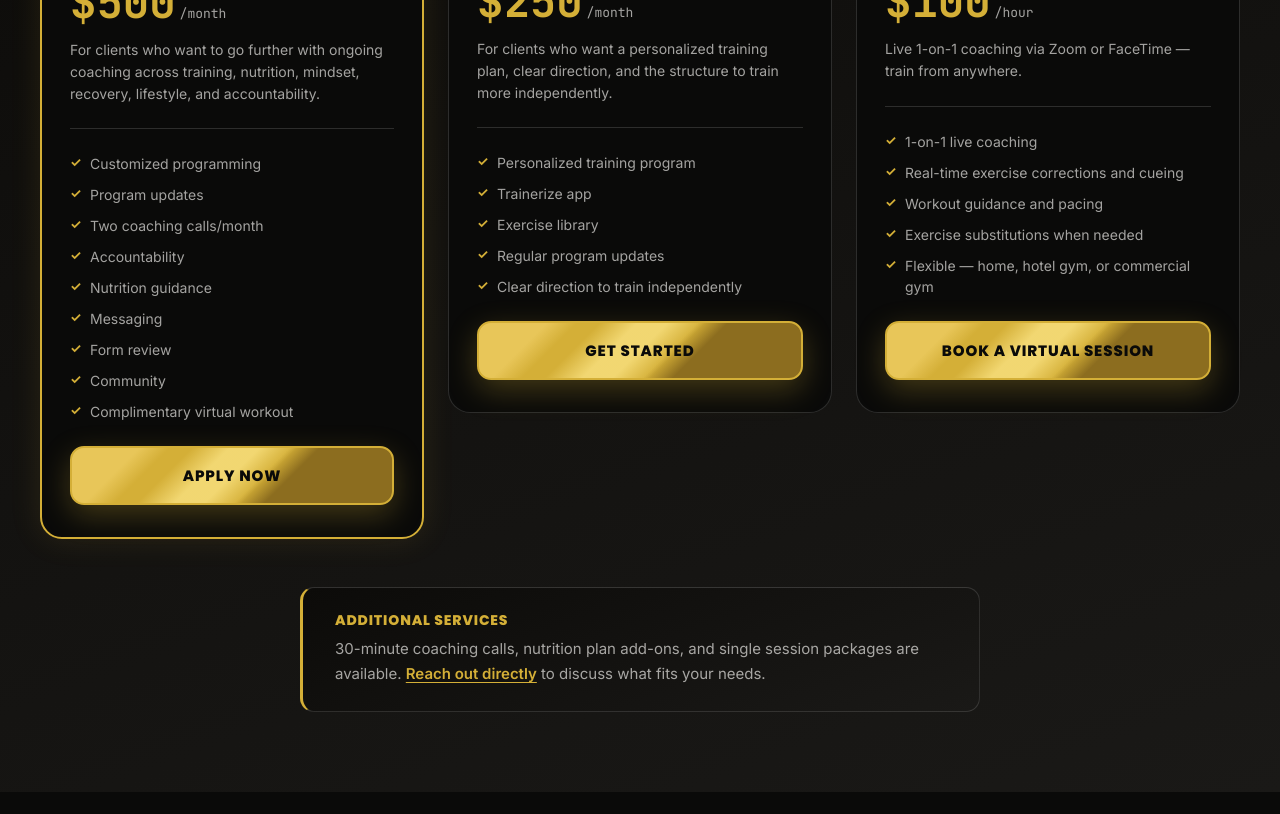
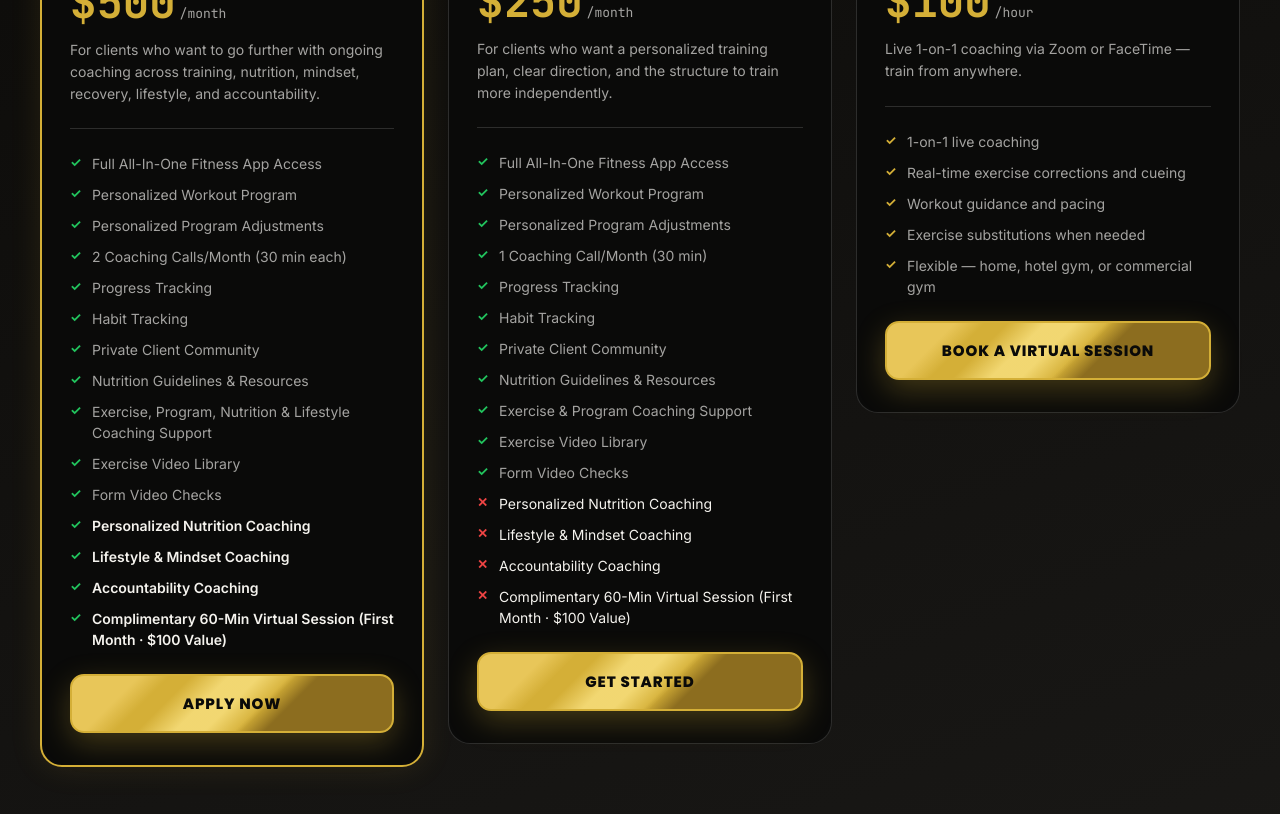
Before and after one commit to bhaddish123/aio-fitness, a React (Vite) app in the folder frontend/: page /coaching in a window 1280 px wide. Shown: the part 720-1534 px from the top of the page. Built offline with nearby package versions, Linux system fonts and the light colour scheme; no server answers; a web font is replaced by a local one.

Commit message:
Coaching page checklist update

```diff
--- a/frontend/src/pages/OnlineCoaching.jsx
+++ b/frontend/src/pages/OnlineCoaching.jsx
@@ -23,15 +23,21 @@ const TIERS = [
     per: '/month',
     tagline: 'For clients who want to go further with ongoing coaching across training, nutrition, mindset, recovery, lifestyle, and accountability.',
     includes: [
-      'Customized programming',
-      'Program updates',
-      'Two coaching calls/month',
-      'Accountability',
-      'Nutrition guidance',
-      'Messaging',
-      'Form review',
-      'Community',
-      'Complimentary virtual workout',
+      { text: 'Full All-In-One Fitness App Access',                            yes: true },
+      { text: 'Personalized Workout Program',                                  yes: true },
+      { text: 'Personalized Program Adjustments',                              yes: true },
+      { text: '2 Coaching Calls/Month (30 min each)',                          yes: true },
+      { text: 'Progress Tracking',                                             yes: true },
+      { text: 'Habit Tracking',                                                yes: true },
+      { text: 'Private Client Community',                                      yes: true },
+      { text: 'Nutrition Guidelines & Resources',                              yes: true },
+      { text: 'Exercise, Program, Nutrition & Lifestyle Coaching Support',     yes: true },
+      { text: 'Exercise Video Library',                                        yes: true },
+      { text: 'Form Video Checks',                                             yes: true },
+      { text: 'Personalized Nutrition Coaching',                               yes: true, exclusive: true },
+      { text: 'Lifestyle & Mindset Coaching',                                  yes: true, exclusive: true },
+      { text: 'Accountability Coaching',                                       yes: true, exclusive: true },
+      { text: 'Complimentary 60-Min Virtual Session (First Month · $100 Value)', yes: true, exclusive: true },
     ],
     bonus: null,
     cta: 'Apply Now',
@@ -46,11 +52,21 @@ const TIERS = [
     per: '/month',
     tagline: 'For clients who want a personalized training plan, clear direction, and the structure to train more independently.',
     includes: [
-      'Personalized training program',
-      'Trainerize app',
-      'Exercise library',
-      'Regular program updates',
-      'Clear direction to train independently',
+      { text: 'Full All-In-One Fitness App Access',                            yes: true },
+      { text: 'Personalized Workout Program',                                  yes: true },
+      { text: 'Personalized Program Adjustments',                              yes: true },
+      { text: '1 Coaching Call/Month (30 min)',                                yes: true },
+      { text: 'Progress Tracking',                                             yes: true },
+      { text: 'Habit Tracking',                                                yes: true },
+      { text: 'Private Client Community',                                      yes: true },
+      { text: 'Nutrition Guidelines & Resources',                              yes: true },
+      { text: 'Exercise & Program Coaching Support',                           yes: true },
+      { text: 'Exercise Video Library',                                        yes: true },
+      { text: 'Form Video Checks',                                             yes: true },
+      { text: 'Personalized Nutrition Coaching',                               yes: false },
+      { text: 'Lifestyle & Mindset Coaching',                                  yes: false },
+      { text: 'Accountability Coaching',                                       yes: false },
+      { text: 'Complimentary 60-Min Virtual Session (First Month · $100 Value)', yes: false },
     ],
     bonus: null,
     cta: 'Get Started',
@@ -105,9 +121,18 @@ export default function OnlineCoaching() {
               </div>
               <p className="coaching-tier-tagline">{tier.tagline}</p>
               <ul className="coaching-tier-includes">
-                {tier.includes.map((item) => (
-                  <li key={item}>{item}</li>
-                ))}
+                {tier.includes.map((item) =>
+                  typeof item === 'string' ? (
+                    <li key={item}>{item}</li>
+                  ) : (
+                    <li
+                      key={item.text}
+                      className={`${item.yes ? 'feat-yes' : 'feat-no'}${item.exclusive ? ' feat-exclusive' : ''}`}
+                    >
+                      {item.text}
+                    </li>
+                  )
+                )}
               </ul>
               {tier.bonus && (
                 <p className="coaching-tier-bonus">
--- a/frontend/src/styles/coaching.css
+++ b/frontend/src/styles/coaching.css
@@ -148,17 +148,46 @@
   font-size: 14px;
   color: var(--gray-600);
   line-height: 1.5;
-  padding-left: 20px;
+  padding-left: 22px;
   position: relative;
 }
 
-.coaching-tier-includes li::before {
+/* Virtual PT card — plain gold checks */
+.coaching-tier-includes li:not(.feat-yes):not(.feat-no)::before {
   content: '✓';
   position: absolute;
   left: 0;
   color: var(--blue);
   font-weight: 700;
   font-size: 13px;
+}
+
+/* Checklist rows for Programming+ and All-In-One */
+.coaching-tier-includes li.feat-yes::before {
+  content: '✓';
+  position: absolute;
+  left: 0;
+  color: #22c55e;
+  font-weight: 700;
+  font-size: 13px;
+}
+
+.coaching-tier-includes li.feat-no {
+  color: var(--gray-400);
+}
+
+.coaching-tier-includes li.feat-no::before {
+  content: '✕';
+  position: absolute;
+  left: 0;
+  color: #ef4444;
+  font-weight: 700;
+  font-size: 13px;
+}
+
+.coaching-tier-includes li.feat-exclusive {
+  color: var(--gray-900);
+  font-weight: 600;
 }
 
 .coaching-tier-bonus {
```
